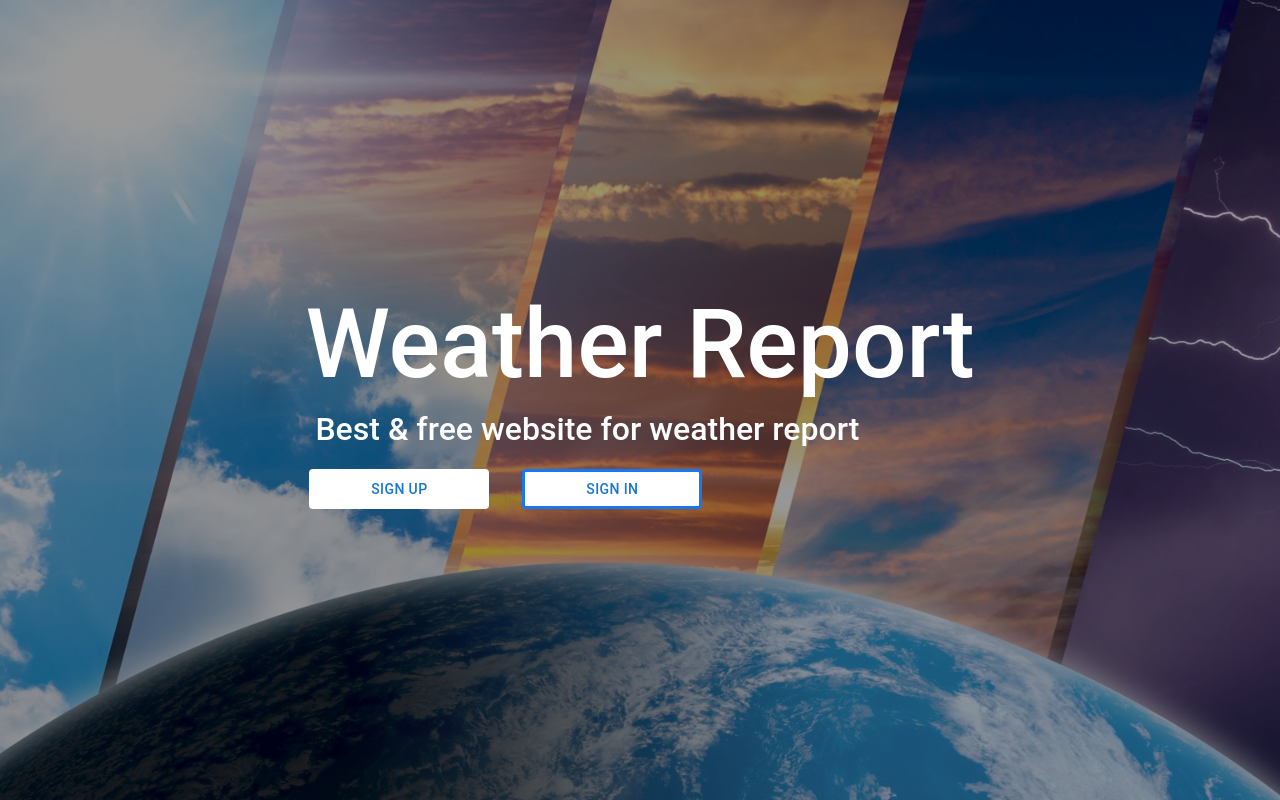
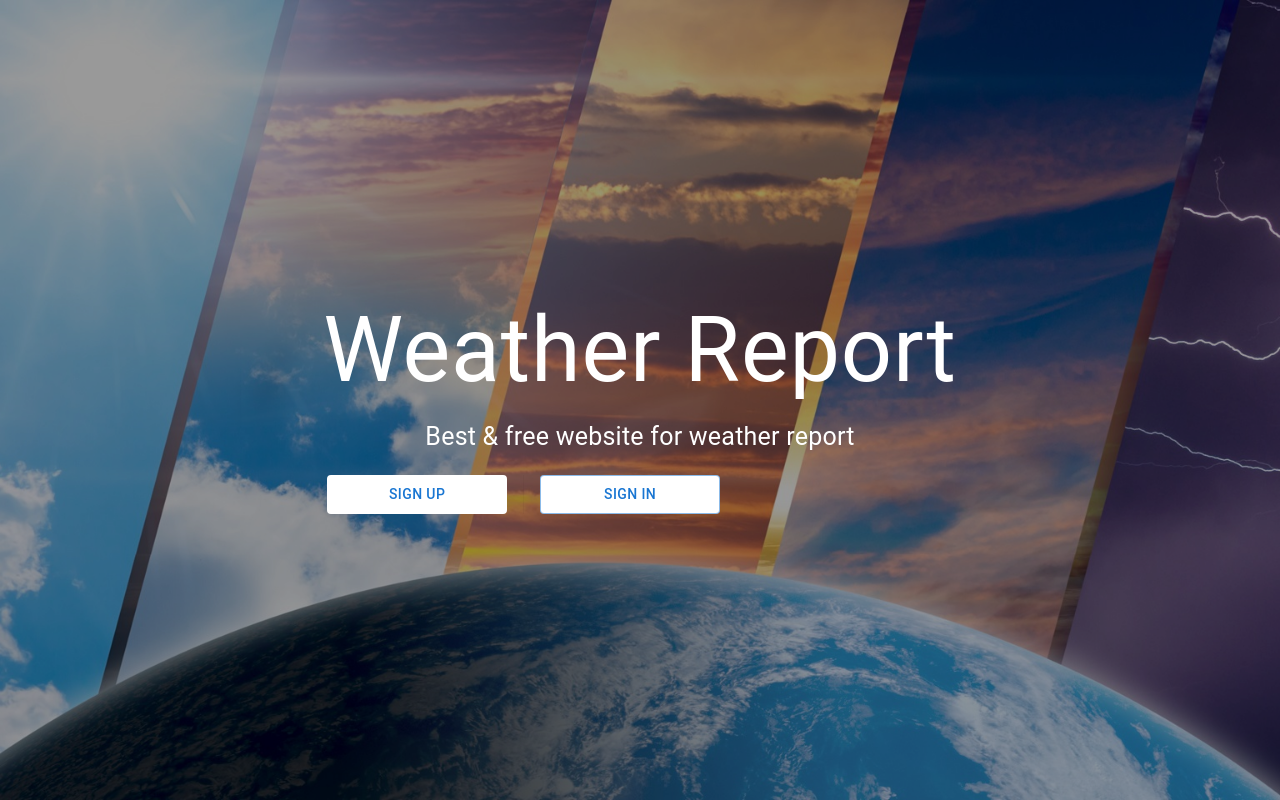
Before and after one commit to Hammadhammad2/P, a React (Create React App) app: page / in a window 1280 px wide. Built offline with nearby package versions, Linux system fonts and the light colour scheme.

Commit message:
completed

```diff
--- a/src/components/Home/index.js
+++ b/src/components/Home/index.js
@@ -1,6 +1,6 @@
 import React from "react";
 import "mdb-react-ui-kit/dist/css/mdb.min.css";
-import { Box, Button, Divider, Stack } from "@mui/material";
+import { Box, Button, Divider, Stack, Typography } from "@mui/material";
 import { Link } from "react-router-dom";
 import { box1, box2 } from "../../styles.js";
 
@@ -17,10 +17,34 @@ const Home = () => {
       <Box sx={box2}>
         <div className="d-flex justify-content-center align-items-center h-100 w-992px">
           <div className="text-white">
-            <h1 style={{ fontSize: "6rem" }}>Weather Report</h1>
-            <h5 style={{ fontSize: "2rem", marginLeft: "10px" }}>
+            <Typography
+              sx={{
+                fontSize: {
+                  xl: 100,
+                  lg: 90,
+                  md: 86,
+                  sm: 80,
+                  xs: 70,
+                },
+              }}
+            >
+              Weather Report
+            </Typography>
+            <Typography
+              sx={{
+                fontSize: {
+                  xl: 40,
+                  lg: 25,
+                  md: 20,
+                  sm: 30,
+                  xs: 30,
+                },
+              }}
+              align="center"
+            >
               Best &amp; free website for weather report
-            </h5>
+            </Typography>
+
             <Stack
               sx={{ padding: "4px", mt: 2 }}
               direction="row"
@@ -47,7 +71,7 @@ const Home = () => {
                 <Button
                   sx={{
                     backgroundColor: "white",
-                    border: "3px  #1877f2 solid",
+
                     width: "180px",
                   }}
                   component={Link}
--- a/src/components/addCity/index.js
+++ b/src/components/addCity/index.js
@@ -35,12 +35,6 @@ const City = () => {
     window.location.replace("/login");
   };
 
-  const changeResponse = () => {
-    setTimeout(() => {
-      setResponse(null);
-      return;
-    }, 4000);
-  };
   useEffect(() => {
     getCitiesRequest(delayValue, inputValue)
       .then((search) => {
@@ -80,8 +74,9 @@ const City = () => {
           <Autocomplete
             noOptionsText="No Cities Found"
             size="small"
-            clearOnBlur={false}
+            clearOnBlur={true}
             onChange={(event, newValue) => {
+              setResponse(null);
               if (newValue) {
                 if (user) {
                   newValue["userId"] = id;
@@ -96,8 +91,8 @@ const City = () => {
                     location.push(newValue);
                   })
                   .catch((error) => {
+                    setResponse(error.message);
                     console.log({ error });
-                    setResponse({ error });
                   });
               }
             }}
@@ -114,7 +109,6 @@ const City = () => {
             )}
           />
 
-          {changeResponse()}
           {response && (
             <Alert
               elevation={1}
--- a/src/components/auth/SignUp/index.js
+++ b/src/components/auth/SignUp/index.js
@@ -71,6 +71,11 @@ const SignUp = () => {
                   variant="contained"
                   color={_PRIMARY}
                   fullWidth
+                  sx={{
+                    "&:hover": {
+                      color: "#fff",
+                    },
+                  }}
                 >
                   lOGIN
                 </Button>
--- a/src/components/seeWeather/index.js
+++ b/src/components/seeWeather/index.js
@@ -4,13 +4,21 @@ import InputLabel from "@mui/material/InputLabel";
 import MenuItem from "@mui/material/MenuItem";
 import FormControl from "@mui/material/FormControl";
 import Select from "@mui/material/Select";
-import { Button, LinearProgress, Paper, Typography } from "@mui/material";
+import {
+  Alert,
+  Button,
+  LinearProgress,
+  Paper,
+  Typography,
+} from "@mui/material";
 import { Link } from "react-router-dom";
 import { getweather } from "../../services/seeWeather";
 import WeatherCard from "./weatherCard";
 import { box1, box2 } from "../../styles.js";
 import { useQuery } from "@apollo/client";
 import { GET_ALL_CITIES } from "../../graphql/queries";
+import CircularProgress from "@mui/material/CircularProgress";
+import { _ERROR } from "../../utils/Constants";
 
 const SeeWeather = () => {
   useEffect(() => {
@@ -18,6 +26,7 @@ const SeeWeather = () => {
   });
   const [city, setCity] = useState("");
   const [weather, setWeather] = useState(null);
+  const [response, setResponse] = useState();
 
   const user = localStorage.getItem("userId");
   const handleLogout = () => {
@@ -30,7 +39,7 @@ const SeeWeather = () => {
       userID: user,
     },
   });
-  if (loading) return <h1>Loading</h1>;
+  if (loading) return <CircularProgress />;
   if (data) {
     console.log(data);
   }
@@ -53,9 +62,11 @@ const SeeWeather = () => {
           type: data.weather[0].main,
           temp: (data.main.temp - 273.15).toString().split(".")[0],
         });
+        setResponse(null);
       })
       .catch((err) => {
         console.log(err);
+        setResponse("No Such City Exists");
       });
   };
 
@@ -113,6 +124,18 @@ const SeeWeather = () => {
                 <LinearProgress />
               </Box>
             )}
+
+            {response && (
+              <Alert
+                elevation={1}
+                sx={{
+                  mt: 2,
+                }}
+                severity={_ERROR}
+              >
+                {response}
+              </Alert>
+            )}
           </Paper>
         </Box>
         <div>{weather && <WeatherCard {...weather} />}</div>
--- a/src/components/showCity/index.js
+++ b/src/components/showCity/index.js
@@ -96,6 +96,15 @@ const ShowCity = () => {
                                 variant="contained"
                                 color="primary"
                                 fullWidth
+                                sx={{
+                                  width: {
+                                    xs: 100,
+                                    sm: 100,
+                                    md: 150,
+                                    lg: 150,
+                                    xl: 150,
+                                  },
+                                }}
                                 onClick={() => {
                                   deleteCities({
                                     variables: {
```
